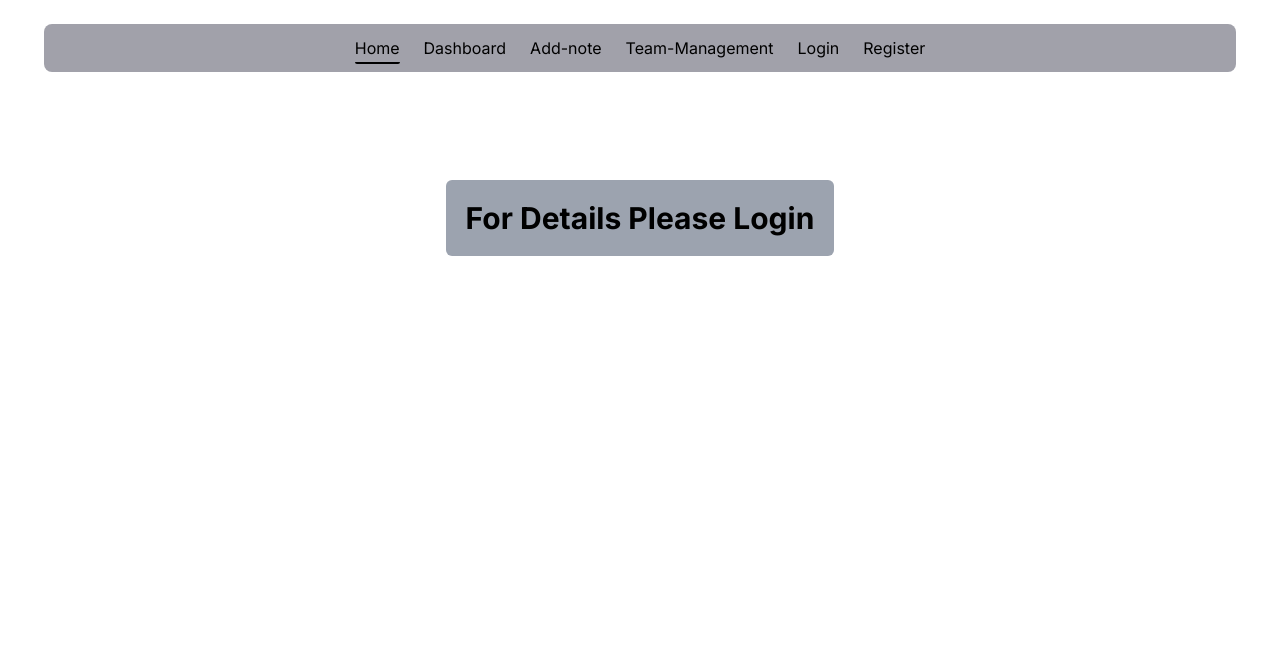
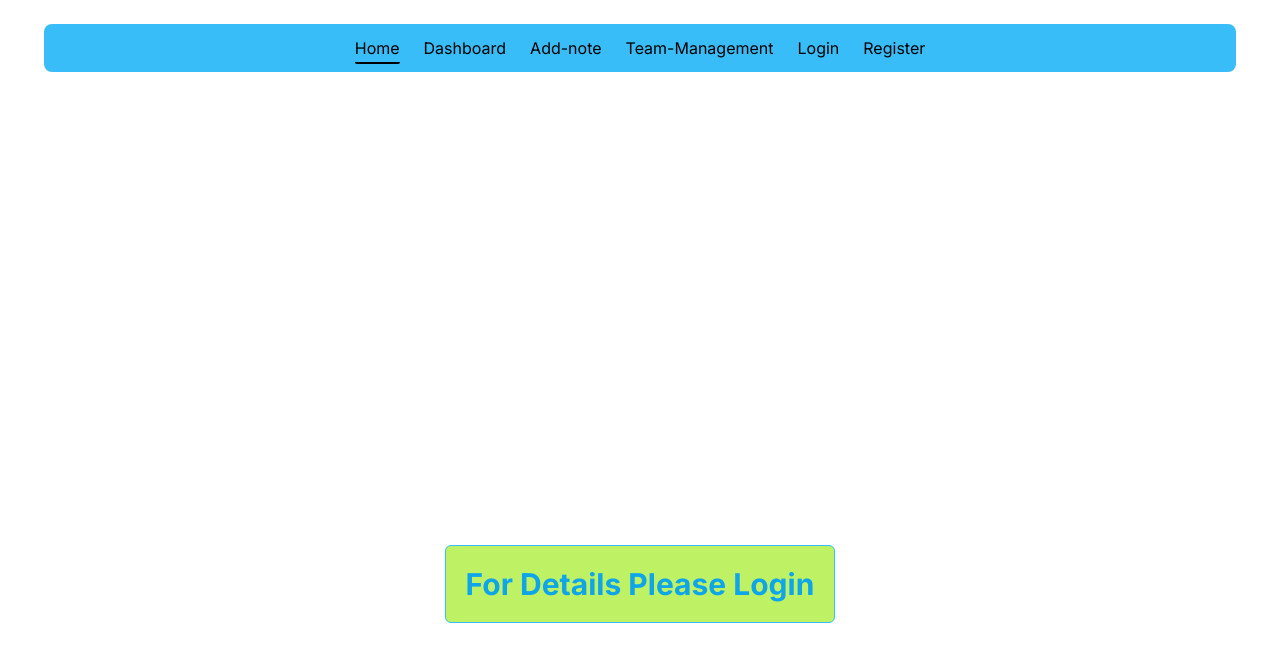
Before and after one commit to oliver-007/Project-Management-Application, a Next.js app: page / in a window 1280 px wide. Shown: the top 662 px of the page. Built offline with nearby package versions, Linux system fonts and the light colour scheme; no server answers.

Commit message:
home page & navbar color changed

```diff
--- a/app/components/Navbar.jsx
+++ b/app/components/Navbar.jsx
@@ -14,7 +14,7 @@ const Navbar = () => {
 
   return (
     <div className="px-11 mt-6">
-      <div className="flex  justify-around bg-zinc-400 rounded-lg py-3 mb-3 ">
+      <div className="flex justify-around bg-sky-400 rounded-lg py-3 mb-3 ">
         <div className="flex justify-center ">
           <ul className=" space-x-6 ">
             <Link
--- a/app/page.jsx
+++ b/app/page.jsx
@@ -8,8 +8,8 @@ export default async function Home() {
   // console.log("all user & all notes", allUsers);
 
   return (
-    <main className="flex min-h-screen flex-col items-center justify-between p-24">
-      <div className=" rounded-md p-5 text-3xl font-bold text-center bg-gray-400 text-black ">
+    <main className="grid grid-cols-1 place-items-center h-[1000px] items-center justify-between ">
+      <div className=" rounded-md p-5 text-3xl font-bold text-center border bg-lime-300 border-sky-400 text-sky-500 ">
         <h1> For Details Please Login </h1>
       </div>
     </main>
```
Also changed, not shown: readme.txt.
